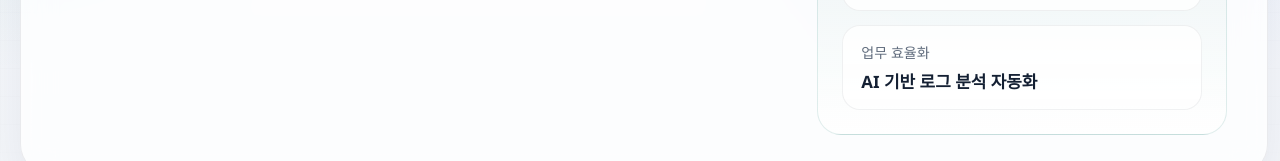
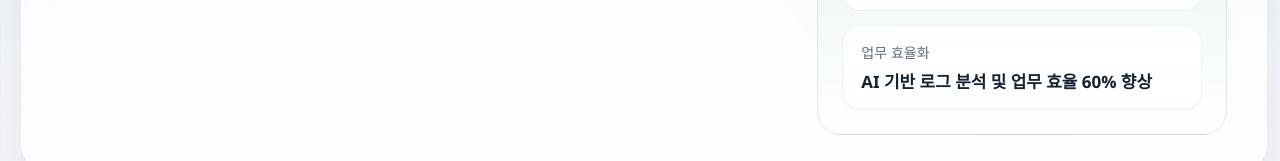
Before and after one commit to seulgae/seulgae.github.io, a React (Vite) app: page / in a window 1280 px wide. Shown: the part 352-513 px from the top of the page. Built offline with nearby package versions, Linux system fonts and the light colour scheme.

Commit message:
[20260513]Home.jsx 파일 내용 수정

```diff
--- a/src/pages/Home.jsx
+++ b/src/pages/Home.jsx
@@ -12,7 +12,7 @@ const highlights = [
   },
   {
     label: "업무 효율화",
-    value: "AI 기반 로그 분석 자동화",
+    value: "AI 기반 로그 분석 및 업무 효율 60% 향상",
   },
 ];
 
```
